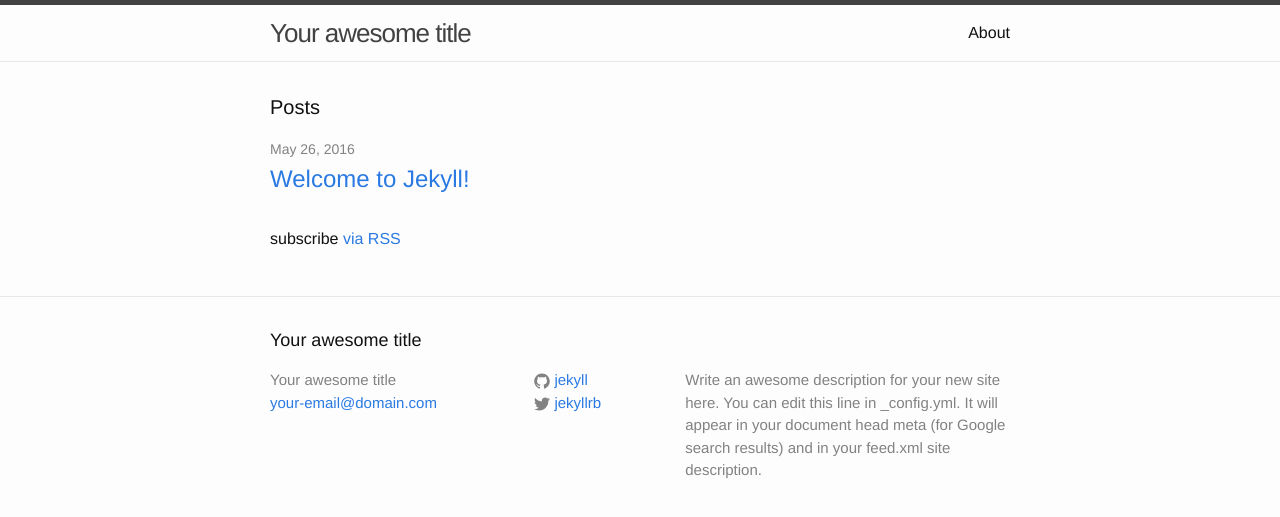
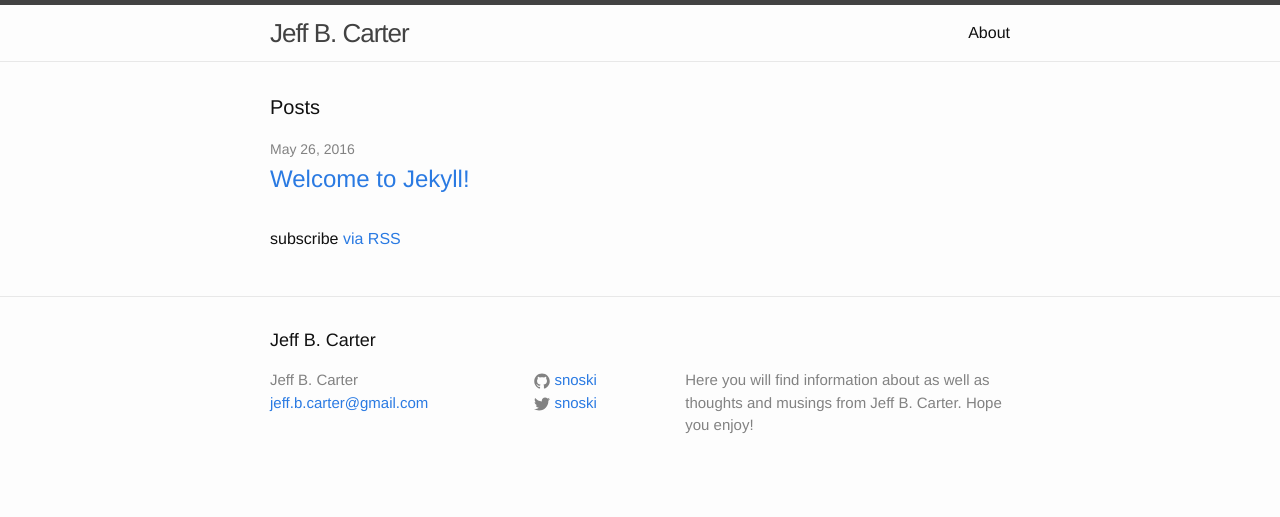
Before and after one commit to snoski/snoski.github.io, a Jekyll site: the page built from index.html, in a window 1280 px wide. Shown: the top 517 px of the page. Built offline with Jekyll 4.4.1, drawn with Linux system fonts in a browser that asks for light colours.

Commit message:
Update _config.yml

```diff
--- a/_config.yml
+++ b/_config.yml
@@ -6,16 +6,15 @@
 # 'jekyll serve'. If you change this file, please restart the server process.
 
 # Site settings
-title: Your awesome title
-email: your-email@domain.com
+title: Jeff B. Carter
+email: jeff.b.carter@gmail.com
 description: > # this means to ignore newlines until "baseurl:"
-  Write an awesome description for your new site here. You can edit this
-  line in _config.yml. It will appear in your document head meta (for
-  Google search results) and in your feed.xml site description.
+  Here you will find information about as well as thoughts and musings from
+  Jeff B. Carter. Hope you enjoy!
 baseurl: "" # the subpath of your site, e.g. /blog
-url: "http://yourdomain.com" # the base hostname & protocol for your site
-twitter_username: jekyllrb
-github_username:  jekyll
+url: "http://jeffbcarter.com" # the base hostname & protocol for your site
+twitter_username: snoski
+github_username:  snoski
 
 # Build settings
 markdown: kramdown
```
